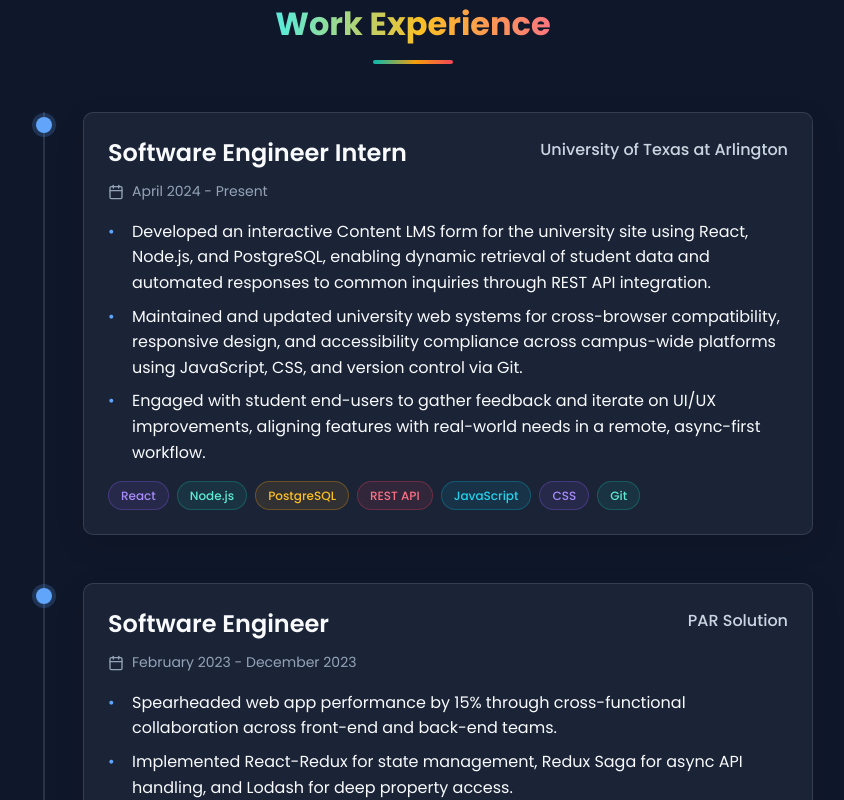
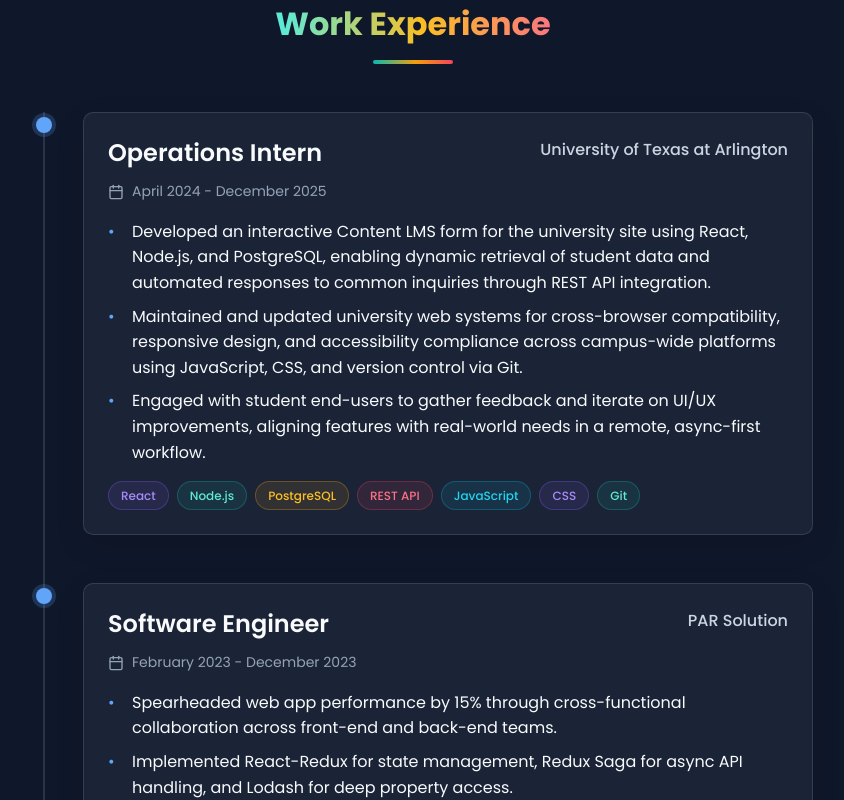
Before and after one commit to riddhidhanani/portfolio, a React (Vite) app: page / in a window 1280 px wide. Shown: the part 2880-3680 px from the top of the page, without its empty margins (227-1071 px from the left). Built offline with nearby package versions, Linux system fonts and the light colour scheme.

Commit message:
Calender changes

```diff
--- a/src/components/Education.tsx
+++ b/src/components/Education.tsx
@@ -6,7 +6,7 @@
     degree: "Master of Science in Computer Science",
     university: "University of Texas at Arlington",
     location: "United States",
-    period: "January 2024 - Present",
+    period: "January 2024 - December 2025",
     gpa: "3.88 / 4.0",
 
   },
--- a/src/components/Experience.tsx
+++ b/src/components/Experience.tsx
@@ -3,9 +3,9 @@
 
 const experiences = [
   {
-    title: "Software Engineer Intern",
+    title: "Operations Intern",
     company: "University of Texas at Arlington",
-    period: "April 2024 - Present",
+    period: "April 2024 - December 2025",
     description: [
       "Developed an interactive Content LMS form for the university site using React, Node.js, and PostgreSQL, enabling dynamic retrieval of student data and automated responses to common inquiries through REST API integration.",
       "Maintained and updated university web systems for cross-browser compatibility, responsive design, and accessibility compliance across campus-wide platforms using JavaScript, CSS, and version control via Git.",
```
